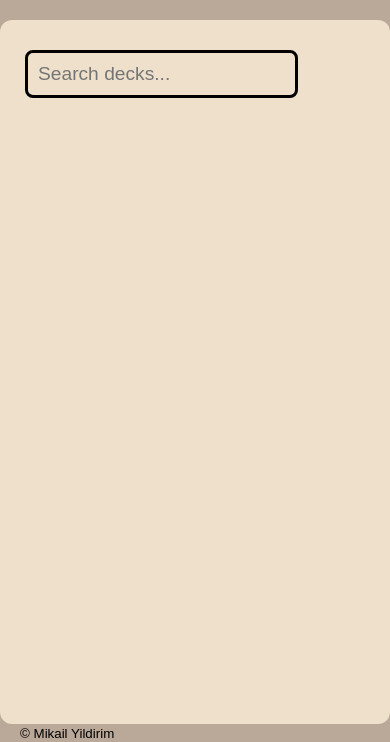
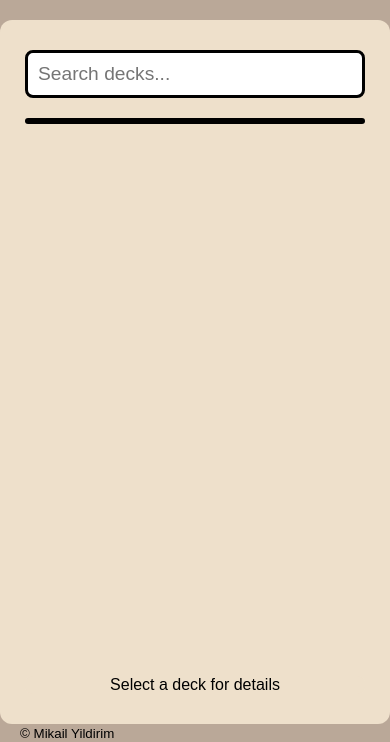
Before and after one commit to mikthelegend/commander_games, a Flask app: page /decks in a window 390 px wide. Shown: the part 133-875 px from the top of the page. Run offline with Flask 3, Linux system fonts and the light colour scheme; data that the repository does not hold is empty.

Commit message:
beautify decks list

```diff
--- a/static/decks.js
+++ b/static/decks.js
@@ -14,9 +14,12 @@ fetch("/get_all_decks")
                     .then(data => {
                         const deckDetails = document.getElementById("deck_details");
                         deckDetails.style.display = "block";
-                        if (window.innerWidth <= 800) document.getElementById("decks_page_list").style.display = "none"
+                        if (window.innerWidth <= 800) document.getElementById("decks_page_list_container").style.display = "none"
                         deckDetails.innerHTML = `
-                            <button id="back_to_list_button">Back</button>
+                            <button id="back_to_list_button">
+                                <i class="fa fa-arrow-left"></i>
+                                Back
+                            </button>
                             <div class="flex-row">
                                 <img id="deck_image" src="" alt="Deck Image">
                                 <div>
@@ -40,7 +43,7 @@ fetch("/get_all_decks")
 
                         document.getElementById("back_to_list_button").addEventListener("click", () => {
                             deckDetails.style.display = "none";
-                            document.getElementById("decks_page_list").style.display = "block";
+                            document.getElementById("decks_page_list_container").style.display = "flex";
                         });
 
                         const opponents_table = document.getElementById("deck_opponents");
--- a/static/style.css
+++ b/static/style.css
@@ -115,6 +115,7 @@ th {
   Otherwise, they move the rest of the page when hovered.
 */
 button {
+  display: flex;
   padding: 12px 24px;
   margin-bottom: 6px;
   border-radius: 10px;
@@ -127,6 +128,7 @@ button {
   width: max-content;
   min-width: 130px;
   align-self: center;
+  gap: 8px;
 }
 
 button:hover {
@@ -134,11 +136,6 @@ button:hover {
   box-shadow: 0 0;
   margin-top: 6px;
   margin-bottom: 0;
-}
-
-i {
-  margin-left: -2px;
-  margin-right: 8px;
 }
 
 select {
@@ -187,8 +184,8 @@ input {
   padding: 10px;
   border: 3px solid var(--border);
   border-radius: 8px;
-  background-color: var(--main);
-  flex-grow: 1;
+  background-color: #fff;
+  /* flex-grow: 1; */
   font-size: 1.2em;
   margin-bottom: 10px;
 }
@@ -206,21 +203,35 @@ input[type=number] {
   appearance: textfield;
 }
 
-.bubble {
+.deck_item {
+  display: flex;
   padding: 10px;
-  border: 3px solid var(--border);
-  border-radius: 8px;
-  background-color: var(--main);
+  border-bottom: 3px solid var(--border);
+  /* border-radius: 8px; */
+  background-color: #fff;
   flex-grow: 1;
   font-size: 1.2em;
-  margin-bottom: 10px;
+  /* margin-bottom: 10px; */
+  cursor: pointer;
+  align-self: normal;
+}
+
+.deck_item:nth-child(even) { background: var(--main); }
+
+.deck_item:last-child {
+  border: 0;
+}
+
+#decks_page_list_container {
+  padding-right: 20px;
+  align-items: normal;
+  gap: 10px;
 }
 
 #decks_page_list {
-  height: 100%;
-  padding-right: 20px;
+  border: 3px solid var(--border);
+  border-radius: 8px;
   overflow: scroll;
-  flex-grow: 1;
 }
 
 #decks_page {
@@ -230,7 +241,6 @@ input[type=number] {
 
 #deck_details {
   width: 650px;
-  height: 100%;
   display: flex;
   align-items: center;
   justify-content: center;
@@ -239,7 +249,6 @@ input[type=number] {
   border-radius: 8px;
   background-color: var(--main);
   font-size: 1em;
-  margin-bottom: 10px;
   overflow: scroll;
 }
 
@@ -381,6 +390,7 @@ input[type=number] {
   /* flex-grow: 1; */
   /* max-width: 400px; */
   width: 400px;
+  cursor: pointer;
 }
 
 .card_header {
@@ -516,11 +526,15 @@ textarea {
   button {flex-grow: 1;}
   .site-footer {padding-left: 20px;}
   .top-nav .logo {font-size: 1.6em;}
-  #decks_page_list {height: calc(100vh - 200px);}
+  #decks_page {flex-direction: column;}
+  #decks_page_list_container {
+    height: calc(100vh - 200px);
+    padding: 0;
+  }
   #deck_details {
-    display: none;
     padding: 0;
     border: none;
+    width: auto;
   }
   #back_to_list_button {
     display: block;
--- a/static/util.js
+++ b/static/util.js
@@ -16,25 +16,29 @@ function generateGameCard(game) {
                     ${date.toLocaleDateString("en-AU", options)}
                 </div>
                 <div>
-                    <b><i>#</i></b>${game.game_id}
+                    <b><i>#</i></b>
+                    ${game.game_id} &ensp;
+                    <i class="fa fa-pencil"></i>
                 </div>
             </div>
             <div class="card_body">
                 <div>
                     <div>
-                        <i class="fa fa-arrow-up"></i><b>Winner:</b> &nbsp;
+                        <i class="fa fa-arrow-up"></i>
+                        <b>Winner:</b>
                     </div>
                     <div class="deck_with_elo">
                         <span>${game.winner.pilot}</span> - &nbsp;
                         <span>${game.winner.deck_name}</span>
                         <span class="elo_change">
-                            <i class="fa-solid fa-angles-up"></i>${(game.winner.elo_after - game.winner.elo_before < 0 ? "" : "+") + Math.round(game.winner.elo_after - game.winner.elo_before)}
+                            ${(game.winner.elo_after - game.winner.elo_before < 0 ? "" : "+") + Math.round(game.winner.elo_after - game.winner.elo_before)}
                         </span>
                     </div>
                 </div>
                 <div>
                     <div>
-                        <i class="fa fa-arrow-down"></i><b>Losers:</b> &nbsp;
+                        <i class="fa fa-arrow-down"></i>
+                        <b>Losers:</b>
                     </div>
                     ${game.losers.map(loser => `
                         <div class="deck_with_elo">
--- a/templates/decks.html
+++ b/templates/decks.html
@@ -2,12 +2,14 @@
 
 {% block content %}
 <div id="decks_page">
-    <div id="decks_page_list">
-        <input type="text" id="deck_search_input" class="deck_item" placeholder="Search decks...">
-        <!-- A list of all the decks will be populated here -->
+    <div id="decks_page_list_container" class="flex-col">
+        <input type="text" id="deck_search_input" placeholder="Search decks...">
+        <div id="decks_page_list" class="flex-col">
+            <!-- A list of all the decks will be populated here -->
+        </div>
     </div>
     <div id="deck_details">
-        No Deck Selected
+        Select a deck for details
         <!-- Deck details will be populated here when a deck is selected -->
     </div>
 </div>
```
